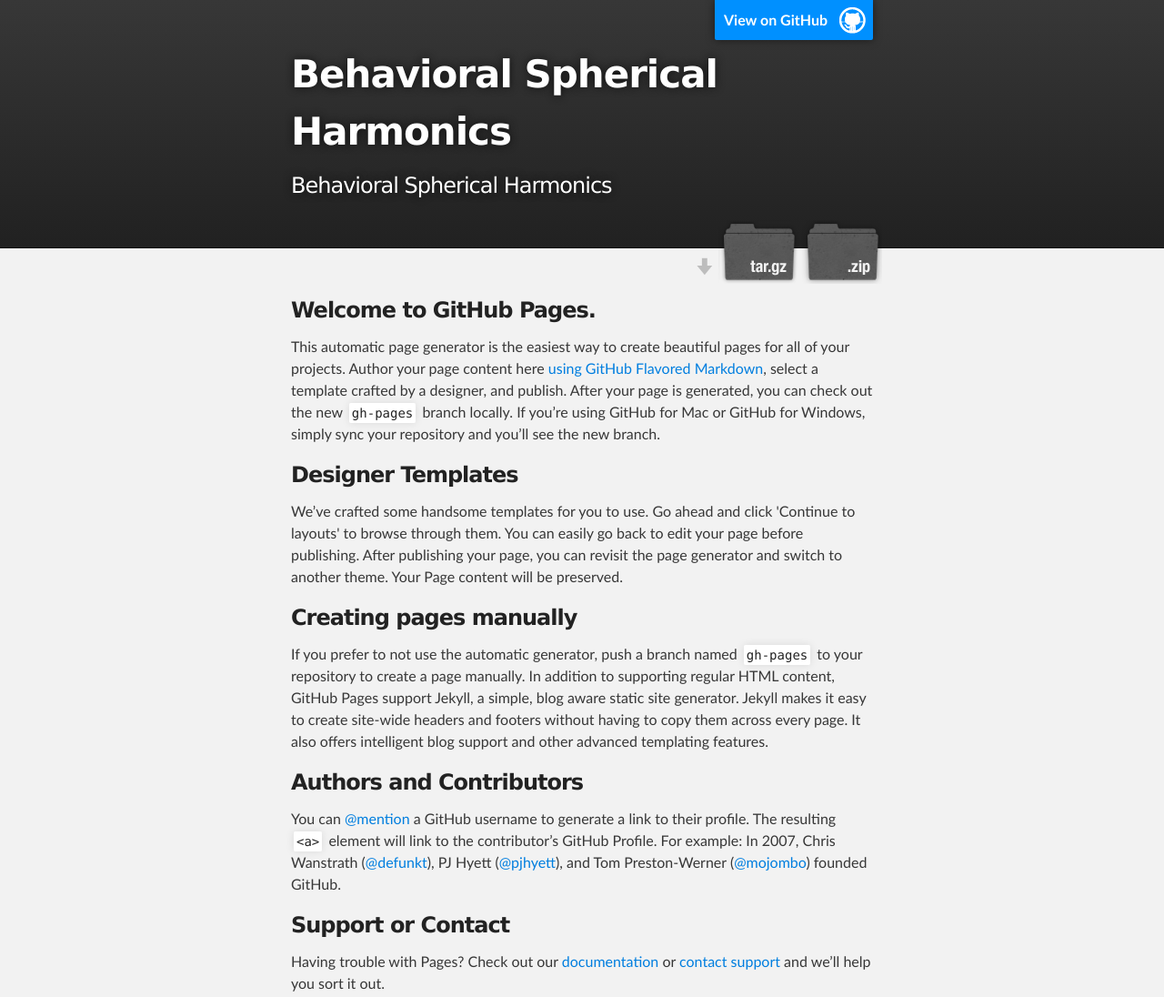
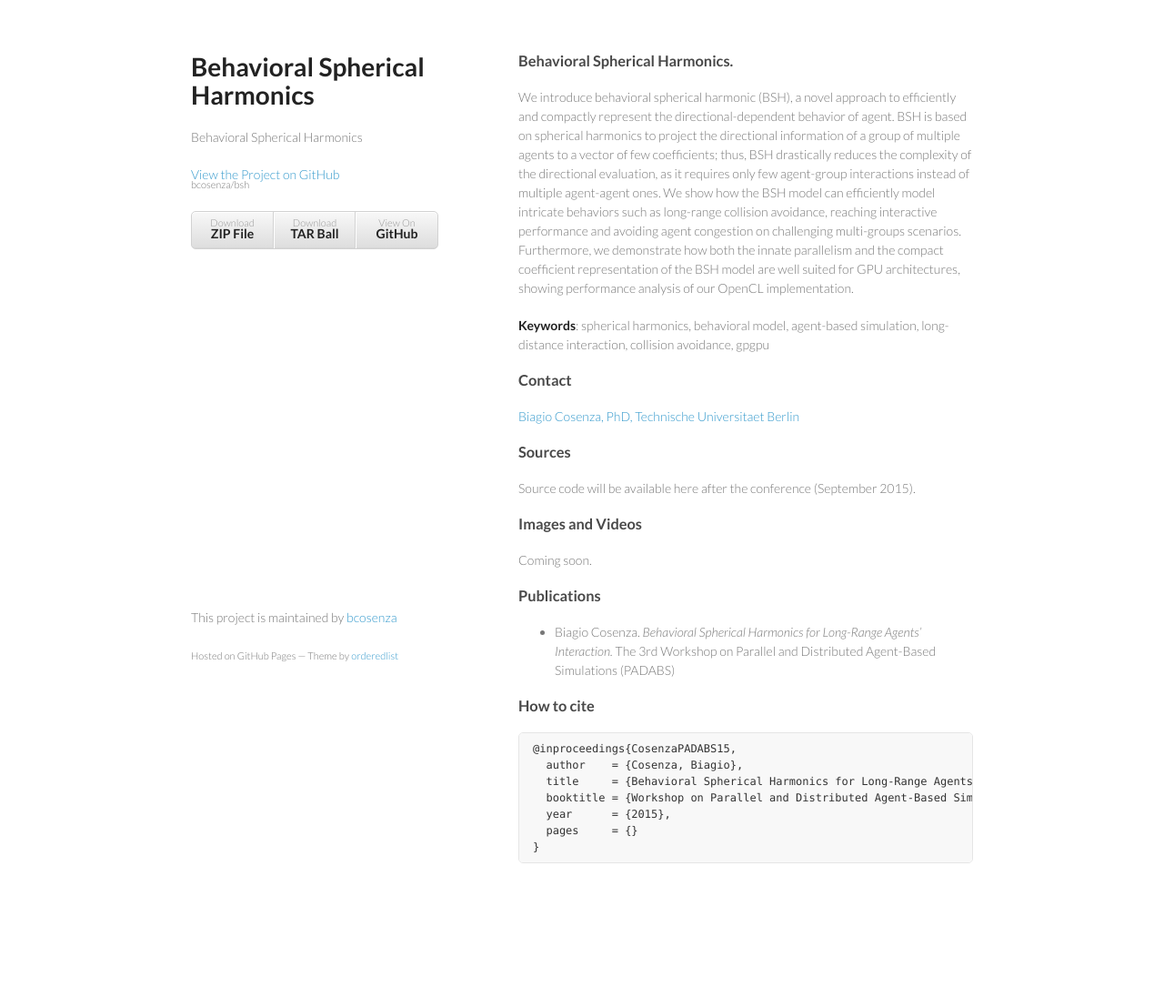
Before and after one commit to bcosenza/bsh, a plain HTML site: page index.html in a window 1280 px wide. Shown: the top 1096 px of the page at 91% size. After the commit the page ends 1019 px from the top, so only its background shows below. Drawn offline with Linux system fonts and the light colour scheme.

Commit message:
Create gh-pages branch via GitHub

```diff
--- a/index.html
+++ b/index.html
@@ -1,72 +1,81 @@
-<!DOCTYPE html>
+<!doctype html>
 <html>
+  <head>
+    <meta charset="utf-8">
+    <meta http-equiv="X-UA-Compatible" content="chrome=1">
+    <title>Behavioral Spherical Harmonics by bcosenza</title>
 
-  <head>
-    <meta charset='utf-8'>
-    <meta http-equiv="X-UA-Compatible" content="chrome=1">
-    <meta name="description" content="Behavioral Spherical Harmonics : Behavioral Spherical Harmonics">
+    <link rel="stylesheet" href="stylesheets/styles.css">
+    <link rel="stylesheet" href="stylesheets/github-light.css">
+    <meta name="viewport" content="width=device-width, initial-scale=1, user-scalable=no">
+    <!--[if lt IE 9]>
+    <script src="//html5shiv.googlecode.com/svn/trunk/html5.js"></script>
+    <![endif]-->
+  </head>
+  <body>
+    <div class="wrapper">
+      <header>
+        <h1>Behavioral Spherical Harmonics</h1>
+        <p>Behavioral Spherical Harmonics</p>
 
-    <link rel="stylesheet" type="text/css" media="screen" href="stylesheets/stylesheet.css">
+        <p class="view"><a href="https://github.com/bcosenza/bsh">View the Project on GitHub <small>bcosenza/bsh</small></a></p>
 
-    <title>Behavioral Spherical Harmonics</title>
-  </head>
 
-  <body>
+        <ul>
+          <li><a href="https://github.com/bcosenza/bsh/zipball/master">Download <strong>ZIP File</strong></a></li>
+          <li><a href="https://github.com/bcosenza/bsh/tarball/master">Download <strong>TAR Ball</strong></a></li>
+          <li><a href="https://github.com/bcosenza/bsh">View On <strong>GitHub</strong></a></li>
+        </ul>
+      </header>
+      <section>
+        <h3>
+<a id="behavioral-spherical-harmonics" class="anchor" href="#behavioral-spherical-harmonics" aria-hidden="true"><span class="octicon octicon-link"></span></a>Behavioral Spherical Harmonics.</h3>
 
-    <!-- HEADER -->
-    <div id="header_wrap" class="outer">
-        <header class="inner">
-          <a id="forkme_banner" href="https://github.com/bcosenza/bsh">View on GitHub</a>
+<p>We introduce behavioral spherical harmonic (BSH), a novel approach to efficiently and compactly represent the directional-dependent behavior of agent. BSH is based on spherical harmonics to project the directional information of a group of multiple agents to a vector of few coefficients; thus, BSH drastically reduces the complexity of the directional evaluation, as it requires only few agent-group interactions instead of multiple agent-agent ones. We show how the BSH model can efficiently model intricate behaviors such as long-range collision avoidance, reaching interactive performance and avoiding agent congestion on challenging multi-groups scenarios.
+Furthermore, we demonstrate how both the innate parallelism and the compact coefficient representation of the BSH model are well suited for GPU architectures, showing performance analysis of our OpenCL implementation.</p>
 
-          <h1 id="project_title">Behavioral Spherical Harmonics</h1>
-          <h2 id="project_tagline">Behavioral Spherical Harmonics</h2>
-
-            <section id="downloads">
-              <a class="zip_download_link" href="https://github.com/bcosenza/bsh/zipball/master">Download this project as a .zip file</a>
-              <a class="tar_download_link" href="https://github.com/bcosenza/bsh/tarball/master">Download this project as a tar.gz file</a>
-            </section>
-        </header>
-    </div>
-
-    <!-- MAIN CONTENT -->
-    <div id="main_content_wrap" class="outer">
-      <section id="main_content" class="inner">
-        <h3>
-<a id="welcome-to-github-pages" class="anchor" href="#welcome-to-github-pages" aria-hidden="true"><span class="octicon octicon-link"></span></a>Welcome to GitHub Pages.</h3>
-
-<p>This automatic page generator is the easiest way to create beautiful pages for all of your projects. Author your page content here <a href="https://guides.github.com/features/mastering-markdown/">using GitHub Flavored Markdown</a>, select a template crafted by a designer, and publish. After your page is generated, you can check out the new <code>gh-pages</code> branch locally. If you’re using GitHub for Mac or GitHub for Windows, simply sync your repository and you’ll see the new branch.</p>
+<p><strong>Keywords</strong>: spherical harmonics, behavioral model, agent-based simulation, long-distance interaction, collision avoidance, gpgpu</p>
 
 <h3>
-<a id="designer-templates" class="anchor" href="#designer-templates" aria-hidden="true"><span class="octicon octicon-link"></span></a>Designer Templates</h3>
+<a id="contact" class="anchor" href="#contact" aria-hidden="true"><span class="octicon octicon-link"></span></a>Contact</h3>
 
-<p>We’ve crafted some handsome templates for you to use. Go ahead and click 'Continue to layouts' to browse through them. You can easily go back to edit your page before publishing. After publishing your page, you can revisit the page generator and switch to another theme. Your Page content will be preserved.</p>
+<p><a href="www.tu-berlin.de/?id=cosenza">Biagio Cosenza, PhD, Technische Universitaet Berlin</a></p>
 
 <h3>
-<a id="creating-pages-manually" class="anchor" href="#creating-pages-manually" aria-hidden="true"><span class="octicon octicon-link"></span></a>Creating pages manually</h3>
+<a id="sources" class="anchor" href="#sources" aria-hidden="true"><span class="octicon octicon-link"></span></a>Sources</h3>
 
-<p>If you prefer to not use the automatic generator, push a branch named <code>gh-pages</code> to your repository to create a page manually. In addition to supporting regular HTML content, GitHub Pages support Jekyll, a simple, blog aware static site generator. Jekyll makes it easy to create site-wide headers and footers without having to copy them across every page. It also offers intelligent blog support and other advanced templating features.</p>
+<p>Source code will be available here after the conference (September 2015).</p>
 
 <h3>
-<a id="authors-and-contributors" class="anchor" href="#authors-and-contributors" aria-hidden="true"><span class="octicon octicon-link"></span></a>Authors and Contributors</h3>
+<a id="images-and-videos" class="anchor" href="#images-and-videos" aria-hidden="true"><span class="octicon octicon-link"></span></a>Images and Videos</h3>
 
-<p>You can <a href="https://github.com/blog/821" class="user-mention">@mention</a> a GitHub username to generate a link to their profile. The resulting <code>&lt;a&gt;</code> element will link to the contributor’s GitHub Profile. For example: In 2007, Chris Wanstrath (<a href="https://github.com/defunkt" class="user-mention">@defunkt</a>), PJ Hyett (<a href="https://github.com/pjhyett" class="user-mention">@pjhyett</a>), and Tom Preston-Werner (<a href="https://github.com/mojombo" class="user-mention">@mojombo</a>) founded GitHub.</p>
+<p>Coming soon.</p>
 
 <h3>
-<a id="support-or-contact" class="anchor" href="#support-or-contact" aria-hidden="true"><span class="octicon octicon-link"></span></a>Support or Contact</h3>
+<a id="publications" class="anchor" href="#publications" aria-hidden="true"><span class="octicon octicon-link"></span></a>Publications</h3>
 
-<p>Having trouble with Pages? Check out our <a href="https://help.github.com/pages">documentation</a> or <a href="https://github.com/contact">contact support</a> and we’ll help you sort it out.</p>
+<ul>
+<li>Biagio Cosenza. <em>Behavioral Spherical Harmonics for Long-Range Agents’ Interaction.</em> The 3rd Workshop on Parallel and Distributed Agent-Based Simulations (PADABS)</li>
+</ul>
+
+<h3>
+<a id="how-to-cite" class="anchor" href="#how-to-cite" aria-hidden="true"><span class="octicon octicon-link"></span></a>How to cite</h3>
+
+<pre><code>@inproceedings{CosenzaPADABS15,
+  author    = {Cosenza, Biagio},
+  title     = {Behavioral Spherical Harmonics for Long-Range Agents' Interaction},
+  booktitle = {Workshop on Parallel and Distributed Agent-Based Simulations (PADABS)},
+  year      = {2015},
+  pages     = {}
+}
+</code></pre>
       </section>
-    </div>
-
-    <!-- FOOTER  -->
-    <div id="footer_wrap" class="outer">
-      <footer class="inner">
-        <p class="copyright">Behavioral Spherical Harmonics maintained by <a href="https://github.com/bcosenza">bcosenza</a></p>
-        <p>Published with <a href="https://pages.github.com">GitHub Pages</a></p>
+      <footer>
+        <p>This project is maintained by <a href="https://github.com/bcosenza">bcosenza</a></p>
+        <p><small>Hosted on GitHub Pages &mdash; Theme by <a href="https://github.com/orderedlist">orderedlist</a></small></p>
       </footer>
     </div>
-
-
+    <script src="javascripts/scale.fix.js"></script>
 
   </body>
 </html>
--- /dev/null
+++ b/javascripts/scale.fix.js
@@ -0,0 +1,17 @@
+var metas = document.getElementsByTagName('meta');
+var i;
+if (navigator.userAgent.match(/iPhone/i)) {
+  for (i=0; i<metas.length; i++) {
+    if (metas[i].name == "viewport") {
+      metas[i].content = "width=device-width, minimum-scale=1.0, maximum-scale=1.0";
+    }
+  }
+  document.addEventListener("gesturestart", gestureStart, false);
+}
+function gestureStart() {
+  for (i=0; i<metas.length; i++) {
+    if (metas[i].name == "viewport") {
+      metas[i].content = "width=device-width, minimum-scale=0.25, maximum-scale=1.6";
+    }
+  }
+}
--- /dev/null
+++ b/stylesheets/styles.css
@@ -0,0 +1,255 @@
+@import url(https://fonts.googleapis.com/css?family=Lato:300italic,700italic,300,700);
+
+body {
+  padding:50px;
+  font:14px/1.5 Lato, "Helvetica Neue", Helvetica, Arial, sans-serif;
+  color:#777;
+  font-weight:300;
+}
+
+h1, h2, h3, h4, h5, h6 {
+  color:#222;
+  margin:0 0 20px;
+}
+
+p, ul, ol, table, pre, dl {
+  margin:0 0 20px;
+}
+
+h1, h2, h3 {
+  line-height:1.1;
+}
+
+h1 {
+  font-size:28px;
+}
+
+h2 {
+  color:#393939;
+}
+
+h3, h4, h5, h6 {
+  color:#494949;
+}
+
+a {
+  color:#39c;
+  font-weight:400;
+  text-decoration:none;
+}
+
+a small {
+  font-size:11px;
+  color:#777;
+  margin-top:-0.6em;
+  display:block;
+}
+
+.wrapper {
+  width:860px;
+  margin:0 auto;
+}
+
+blockquote {
+  border-left:1px solid #e5e5e5;
+  margin:0;
+  padding:0 0 0 20px;
+  font-style:italic;
+}
+
+code, pre {
+  font-family:Monaco, Bitstream Vera Sans Mono, Lucida Console, Terminal;
+  color:#333;
+  font-size:12px;
+}
+
+pre {
+  padding:8px 15px;
+  background: #f8f8f8;
+  border-radius:5px;
+  border:1px solid #e5e5e5;
+  overflow-x: auto;
+}
+
+table {
+  width:100%;
+  border-collapse:collapse;
+}
+
+th, td {
+  text-align:left;
+  padding:5px 10px;
+  border-bottom:1px solid #e5e5e5;
+}
+
+dt {
+  color:#444;
+  font-weight:700;
+}
+
+th {
+  color:#444;
+}
+
+img {
+  max-width:100%;
+}
+
+header {
+  width:270px;
+  float:left;
+  position:fixed;
+}
+
+header ul {
+  list-style:none;
+  height:40px;
+
+  padding:0;
+
+  background: #eee;
+  background: -moz-linear-gradient(top, #f8f8f8 0%, #dddddd 100%);
+  background: -webkit-gradient(linear, left top, left bottom, color-stop(0%,#f8f8f8), color-stop(100%,#dddddd));
+  background: -webkit-linear-gradient(top, #f8f8f8 0%,#dddddd 100%);
+  background: -o-linear-gradient(top, #f8f8f8 0%,#dddddd 100%);
+  background: -ms-linear-gradient(top, #f8f8f8 0%,#dddddd 100%);
+  background: linear-gradient(top, #f8f8f8 0%,#dddddd 100%);
+
+  border-radius:5px;
+  border:1px solid #d2d2d2;
+  box-shadow:inset #fff 0 1px 0, inset rgba(0,0,0,0.03) 0 -1px 0;
+  width:270px;
+}
+
+header li {
+  width:89px;
+  float:left;
+  border-right:1px solid #d2d2d2;
+  height:40px;
+}
+
+header ul a {
+  line-height:1;
+  font-size:11px;
+  color:#999;
+  display:block;
+  text-align:center;
+  padding-top:6px;
+  height:40px;
+}
+
+strong {
+  color:#222;
+  font-weight:700;
+}
+
+header ul li + li {
+  width:88px;
+  border-left:1px solid #fff;
+}
+
+header ul li + li + li {
+  border-right:none;
+  width:89px;
+}
+
+header ul a strong {
+  font-size:14px;
+  display:block;
+  color:#222;
+}
+
+section {
+  width:500px;
+  float:right;
+  padding-bottom:50px;
+}
+
+small {
+  font-size:11px;
+}
+
+hr {
+  border:0;
+  background:#e5e5e5;
+  height:1px;
+  margin:0 0 20px;
+}
+
+footer {
+  width:270px;
+  float:left;
+  position:fixed;
+  bottom:50px;
+}
+
+@media print, screen and (max-width: 960px) {
+
+  div.wrapper {
+    width:auto;
+    margin:0;
+  }
+
+  header, section, footer {
+    float:none;
+    position:static;
+    width:auto;
+  }
+
+  header {
+    padding-right:320px;
+  }
+
+  section {
+    border:1px solid #e5e5e5;
+    border-width:1px 0;
+    padding:20px 0;
+    margin:0 0 20px;
+  }
+
+  header a small {
+    display:inline;
+  }
+
+  header ul {
+    position:absolute;
+    right:50px;
+    top:52px;
+  }
+}
+
+@media print, screen and (max-width: 720px) {
+  body {
+    word-wrap:break-word;
+  }
+
+  header {
+    padding:0;
+  }
+
+  header ul, header p.view {
+    position:static;
+  }
+
+  pre, code {
+    word-wrap:normal;
+  }
+}
+
+@media print, screen and (max-width: 480px) {
+  body {
+    padding:15px;
+  }
+
+  header ul {
+    display:none;
+  }
+}
+
+@media print {
+  body {
+    padding:0.4in;
+    font-size:12pt;
+    color:#444;
+  }
+}
```
Also changed, not shown: params.json (+1 -1 lines).
